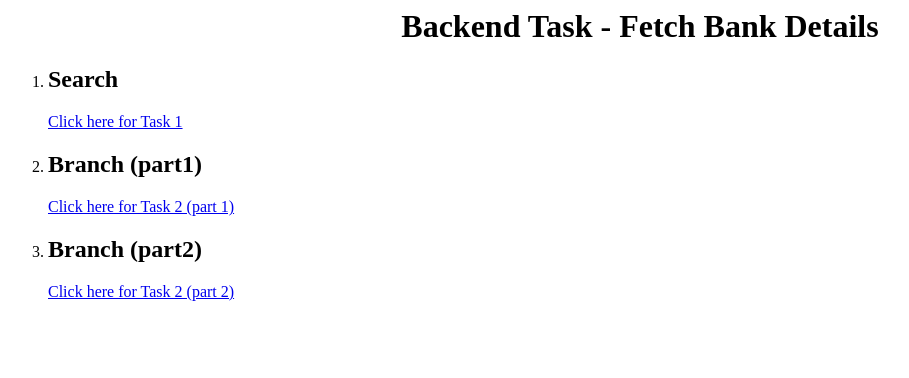
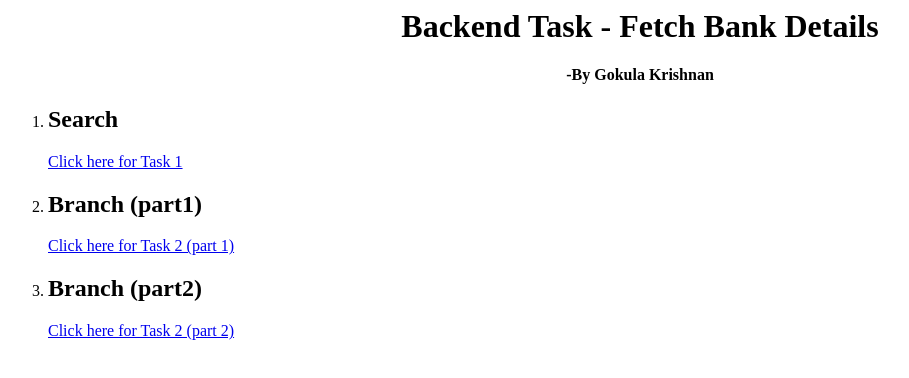
Before and after one commit to Gokula9965/Bank, a website: page index.html in a window 1280 px wide. Shown: the whole page, without its empty margins (0-909 px from the left). Drawn offline with Linux system fonts and the light colour scheme.

Commit message:
Update index.html

```diff
--- a/index.html
+++ b/index.html
@@ -1,5 +1,6 @@
 <html>
   <h1 style="text-align:center;"> Backend Task - Fetch Bank Details </h1>
+  <h4 style="text-align:center;"> -By Gokula Krishnan </h4>
   <ol>
   <li><h2>Search</h2><a href="https://bank-qwxu.vercel.app/api/search?q=MUMBAI&limit=2&offset=1" target="_blank">Click here for Task 1 </a></li>
    <li>
```
